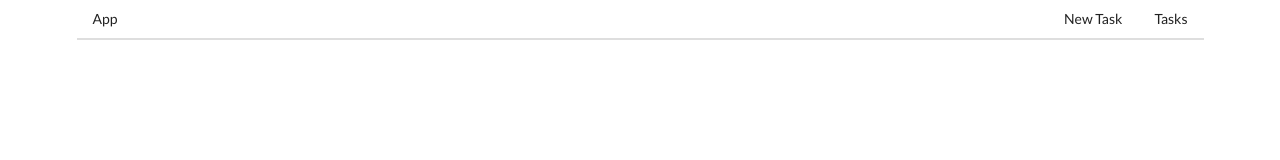
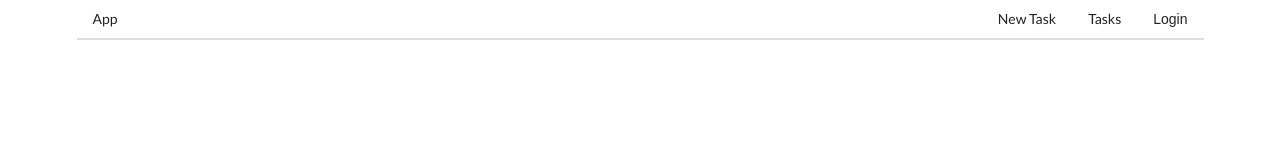
Before and after one commit to tal87/tasks, a React (Create React App) app: page / in a window 1280 px wide. Shown: the top 160 px of the page. Built offline with nearby package versions, Linux system fonts and the light colour scheme.

Commit message:
init reducers/redux store

```diff
--- a/src/components/Header.js
+++ b/src/components/Header.js
@@ -1,5 +1,7 @@
 import React from "react";
 import { Link } from "react-router-dom";
+
+const showLoginPopup = () => {};
 
 const Header = () => {
   return (
@@ -14,6 +16,13 @@ const Header = () => {
         <Link to="/tasks/list" className="item">
           Tasks
         </Link>
+        <button
+          onClick={showLoginPopup}
+          className="item"
+          style={{ outline: "none", cursor: "pointer" }}
+        >
+          Login
+        </button>
       </div>
     </div>
   );
--- a/src/index.js
+++ b/src/index.js
@@ -1,6 +1,14 @@
 import React from "react";
 import ReactDOM from "react-dom";
+import { createStore } from "redux";
+import { Provider } from "react-redux";
 
 import App from "./components/App";
+import combineReducers from "./reducers";
 
-ReactDOM.render(<App />, document.querySelector("#root"));
+ReactDOM.render(
+  <Provider store={createStore(combineReducers)}>
+    <App />
+  </Provider>,
+  document.querySelector("#root")
+);
--- /dev/null
+++ b/src/reducers/index.js
@@ -0,0 +1,7 @@
+import { combineReducers } from "redux";
+
+export default combineReducers({
+  replaceMe: (state = "", action) => {
+    return state;
+  }
+});
```
Also changed, not shown: src/actions/index.js (added).
